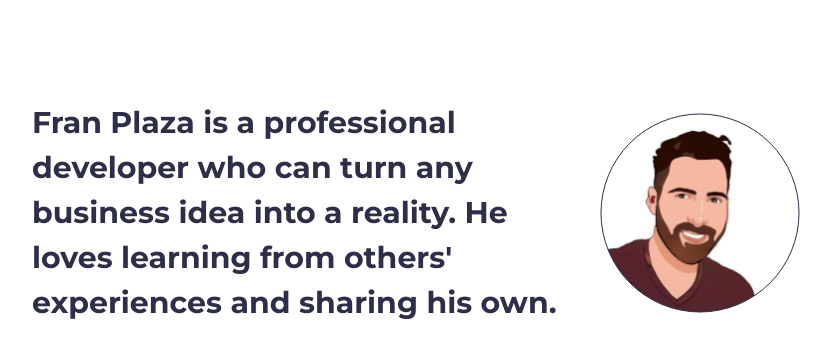
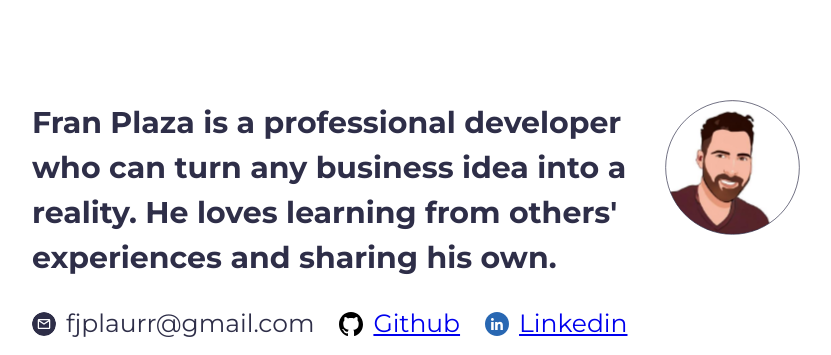
Before and after one commit to fjplaurr/personal-portfolio, a Next.js app: page / in a window 1280 px wide. Shown: the top 355 px of the page, without its empty margins (224-1055 px from the left). Built offline with nearby package versions, Linux system fonts and the light colour scheme.

Commit message:
fix: links and spaces

```diff
--- a/src/app/components/projectsList/projectsList.module.css
+++ b/src/app/components/projectsList/projectsList.module.css
@@ -15,11 +15,13 @@
     .projectImageAndInfoContainer {
       display: flex;
       flex-direction: column;
+      align-items: center;
       gap: 0.5rem;
 
       @media (min-width: 1024px) {
         flex-direction: row;
         gap: 1.5rem;
+        align-items: flex-start;
       }
     }
 
--- a/src/app/components/projectsList/projectsList.tsx
+++ b/src/app/components/projectsList/projectsList.tsx
@@ -53,10 +53,13 @@ export default function LogosList() {
               experience for seamless interaction and community building.
             </p>
             <div className={styles.linksContainer}>
-              <a target="_blank" href="https://github.com/fjplaurr/flyflowers">
+              <a
+                target="_blank"
+                href="https://github.com/fjplaurr/talktalk-client"
+              >
                 See Code
               </a>
-              <a target="_blank" href="https://flyflowers.onrender.com/">
+              <a target="_blank" href="https://talktalk.onrender.com">
                 See Live Demo
               </a>
             </div>
--- a/src/app/page.module.css
+++ b/src/app/page.module.css
@@ -28,6 +28,7 @@
 
       @media (min-width: 768px) {
         flex-direction: row;
+        align-items: flex-start;
       }
     }
 
--- a/src/app/page.tsx
+++ b/src/app/page.tsx
@@ -18,8 +18,8 @@ export default function Home() {
           <Image
             src="/avatar.svg"
             alt="personal avatar"
-            width={200}
-            height={200}
+            width={135}
+            height={135}
           />
         </div>
         <LogosList />
```
